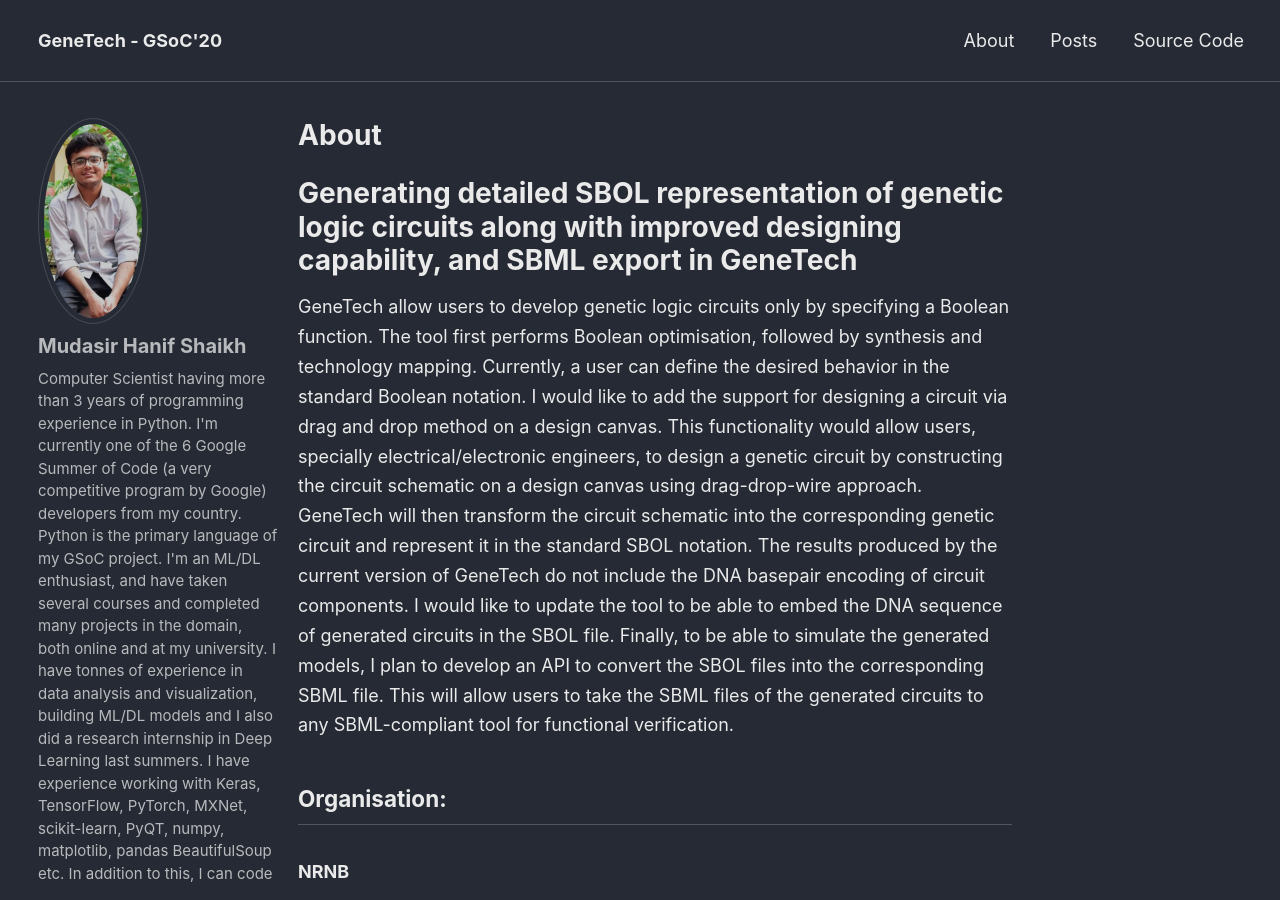
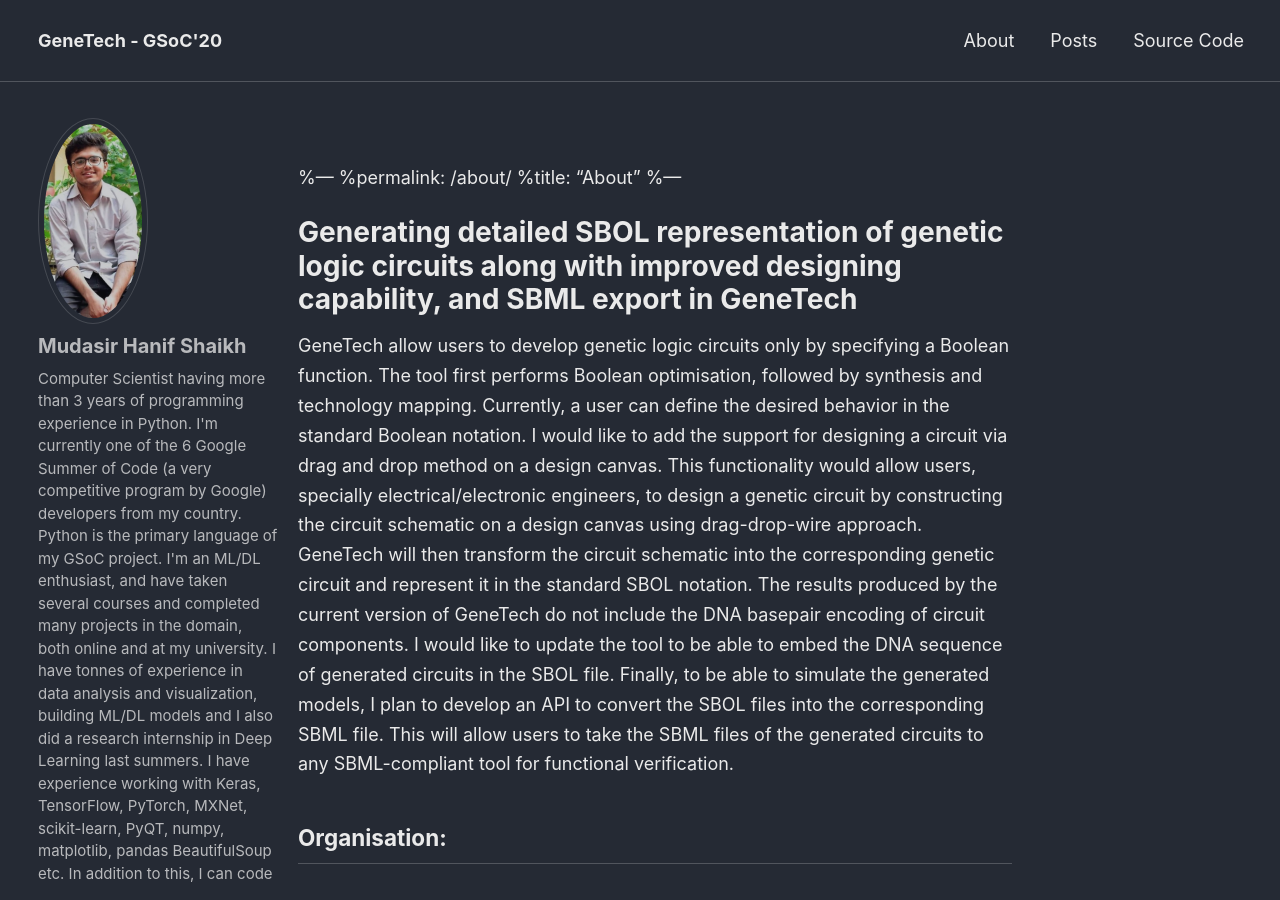
Before and after one commit to ms03831/GSoC-20, a Jekyll site: the page built from _pages/about.md, in a window 1280 px wide and 900 px high. Built offline with Jekyll 4.4.1, drawn with Linux system fonts in a browser that asks for light colours; our own code applies the rules of GitHub Pages for plain Markdown files.

Commit message:
Update about.md

```diff
--- a/_pages/about.md
+++ b/_pages/about.md
@@ -1,7 +1,7 @@
----
-permalink: /about/
-title: "About"
----
+%---
+%permalink: /about/
+%title: "About"
+%---
 
 # Generating detailed SBOL representation of genetic logic circuits along with improved designing capability, and SBML export in GeneTech
 
```
